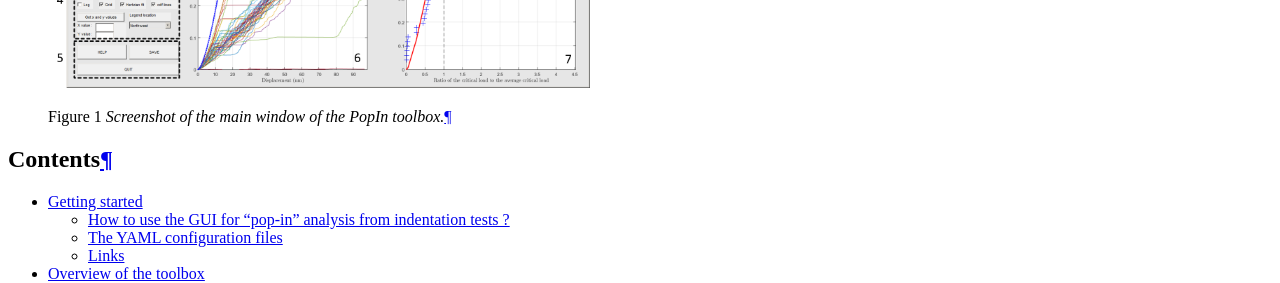
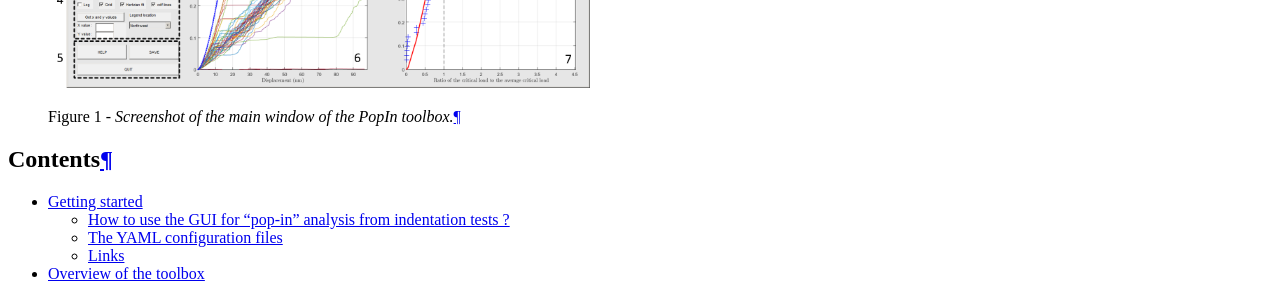
Before and after one commit to DavidMercier/PopIn, a Sphinx documentation site: the page built from doc/index.rst, in a window 1280 px wide. Shown: the part 561-844 px from the top of the page. Built offline with Sphinx 7.4.7, drawn with Linux system fonts in a browser that asks for light colours; comment, search, counter and statistics services are not loaded.

```diff
--- a/doc/conf.py
+++ b/doc/conf.py
@@ -97,7 +97,7 @@ pygments_style = 'sphinx'
 
 # Numbering of figures, tables...
 numfig = True
-numfig_format = {'figure': 'Figure %s', 'table': 'Table %s', 'code-block': 'Code %s'}
+numfig_format = {'figure': 'Figure %s - ', 'table': 'Table %s - ', 'code-block': 'Code %s - '}
 
 # -- Options for HTML output ----------------------------------------------
 
```
